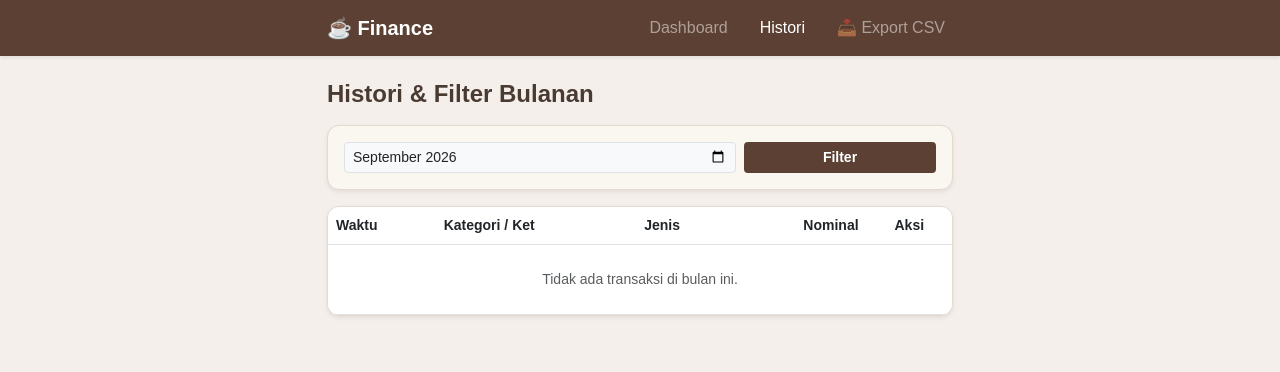
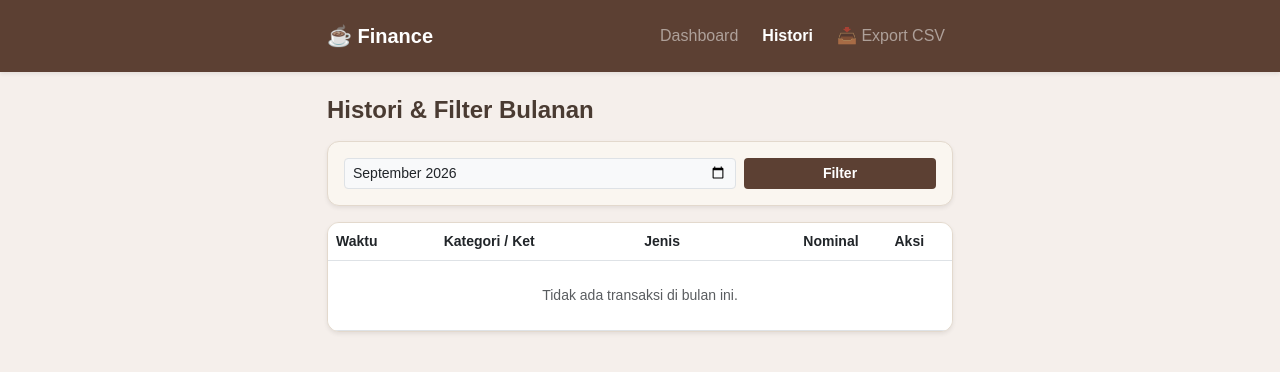
Before and after one commit to niaaa06/finance, a Flask app: page /histori in a window 1280 px wide. Shown: the top 372 px of the page. Run offline with Flask 3, Linux system fonts and the light colour scheme.

Commit message:
Refactor navbar and update delete link in histori.html

```diff
--- a/templates/histori.html
+++ b/templates/histori.html
@@ -14,14 +14,25 @@
     </style>
 </head>
 <body>
-    <!-- Navbar -->
-    <nav class="navbar navbar-expand navbar-custom shadow-sm mb-4">
+    <!-- Navbar Responsive -->
+    <nav class="navbar navbar-expand-lg navbar-dark navbar-custom shadow-sm mb-4">
         <div class="container" style="max-width: 650px;">
-            <a class="navbar-brand text-white fw-bold" href="/">☕ Finance</a>
-            <div class="navbar-nav d-flex flex-row gap-3">
-                <a class="nav-link text-white-50" href="/">Dashboard</a>
-                <a class="nav-link text-white active" href="/histori">Histori</a>
-                <a class="nav-link text-white-50" href="/export">📥 Export CSV</a>
+            <a class="navbar-brand fw-bold" href="/?user={{ user }}">☕ Finance</a>
+            <button class="navbar-toggler border-0" type="button" data-bs-toggle="collapse" data-bs-target="#navbarNav" aria-controls="navbarNav" aria-expanded="false" aria-label="Toggle navigation">
+                <span class="navbar-toggler-icon"></span>
+            </button>
+            <div class="collapse navbar-collapse" id="navbarNav">
+                <ul class="navbar-nav ms-auto gap-2 py-2">
+                    <li class="nav-item">
+                        <a class="nav-link text-white-50" href="/?user={{ user }}">Dashboard</a>
+                    </li>
+                    <li class="nav-item">
+                        <a class="nav-link text-white active fw-semibold" href="/histori?user={{ user }}">Histori</a>
+                    </li>
+                    <li class="nav-item">
+                        <a class="nav-link text-white-50" href="/export?user={{ user }}">📥 Export CSV</a>
+                    </li>
+                </ul>
             </div>
         </div>
     </nav>
@@ -33,6 +44,8 @@
         <div class="card card-custom shadow-sm mb-3">
             <div class="card-body">
                 <form action="/histori" method="GET" class="row g-2 align-items-center">
+                    <!-- Menyertakan user agar parameter chat_id tidak hilang saat filter -->
+                    <input type="hidden" name="user" value="{{ user }}">
                     <div class="col-8">
                         <input type="month" name="bulan" class="form-control form-control-sm bg-light" value="{{ bulan }}" required>
                     </div>
@@ -73,7 +86,7 @@
                                 {{ '+' if t.Jenis|lower == 'pemasukan' else '-' }}Rp{{ "{:,.0f}".format(t.Nominal) }}
                             </td>
                             <td class="text-center">
-                                <a href="/hapus/{{ t.index_asli }}" class="btn btn-outline-danger btn-sm py-0 px-1" title="Hapus" onclick="return confirm('Hapus transaksi ini?')">🗑️</a>
+                                <a href="{{ url_for('hapus_transaksi', index_id=t.index_asli, user=user, from='histori') }}" class="btn btn-outline-danger btn-sm py-0 px-1" title="Hapus" onclick="return confirm('Hapus transaksi ini?')">🗑️</a>
                             </td>
                         </tr>
                         {% else %}
```
